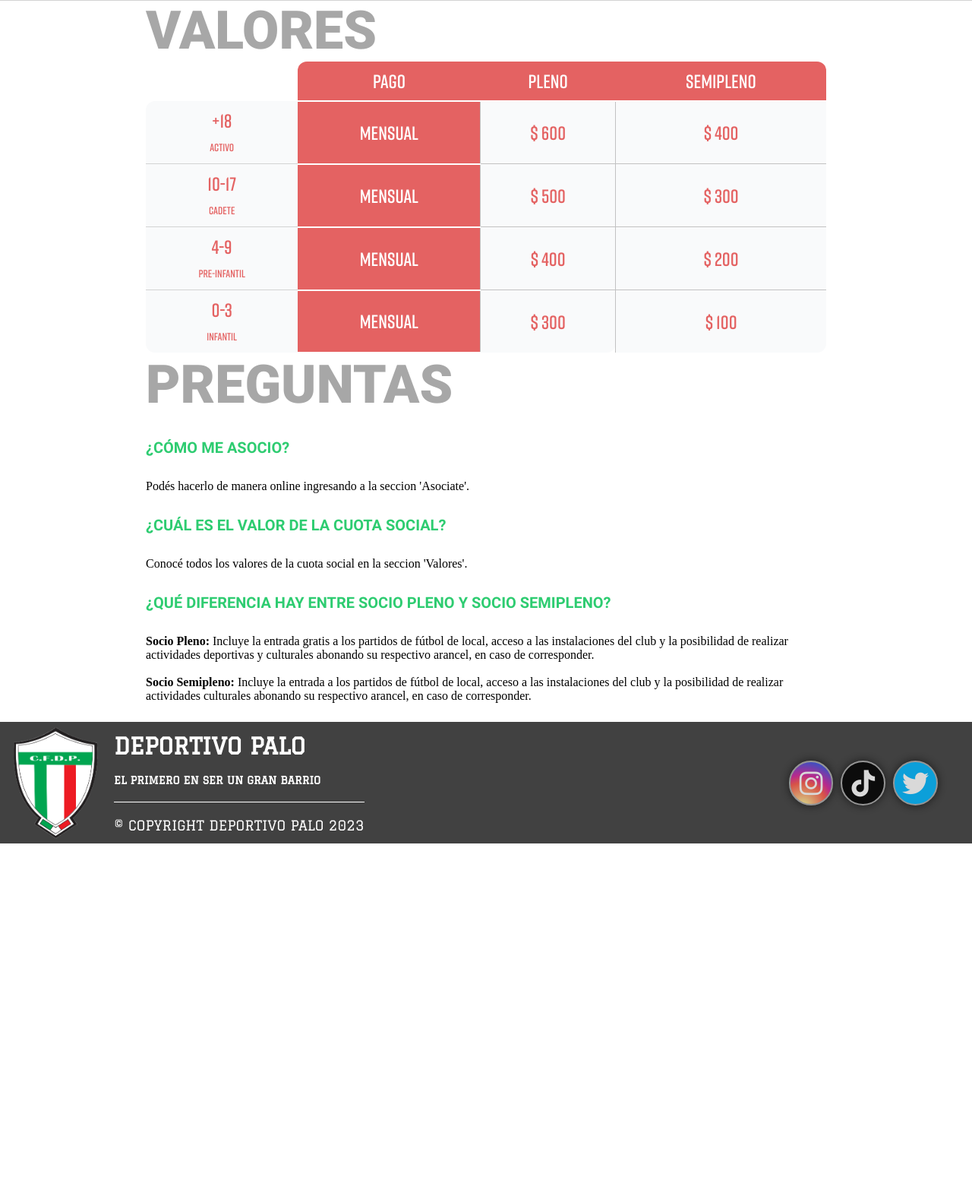
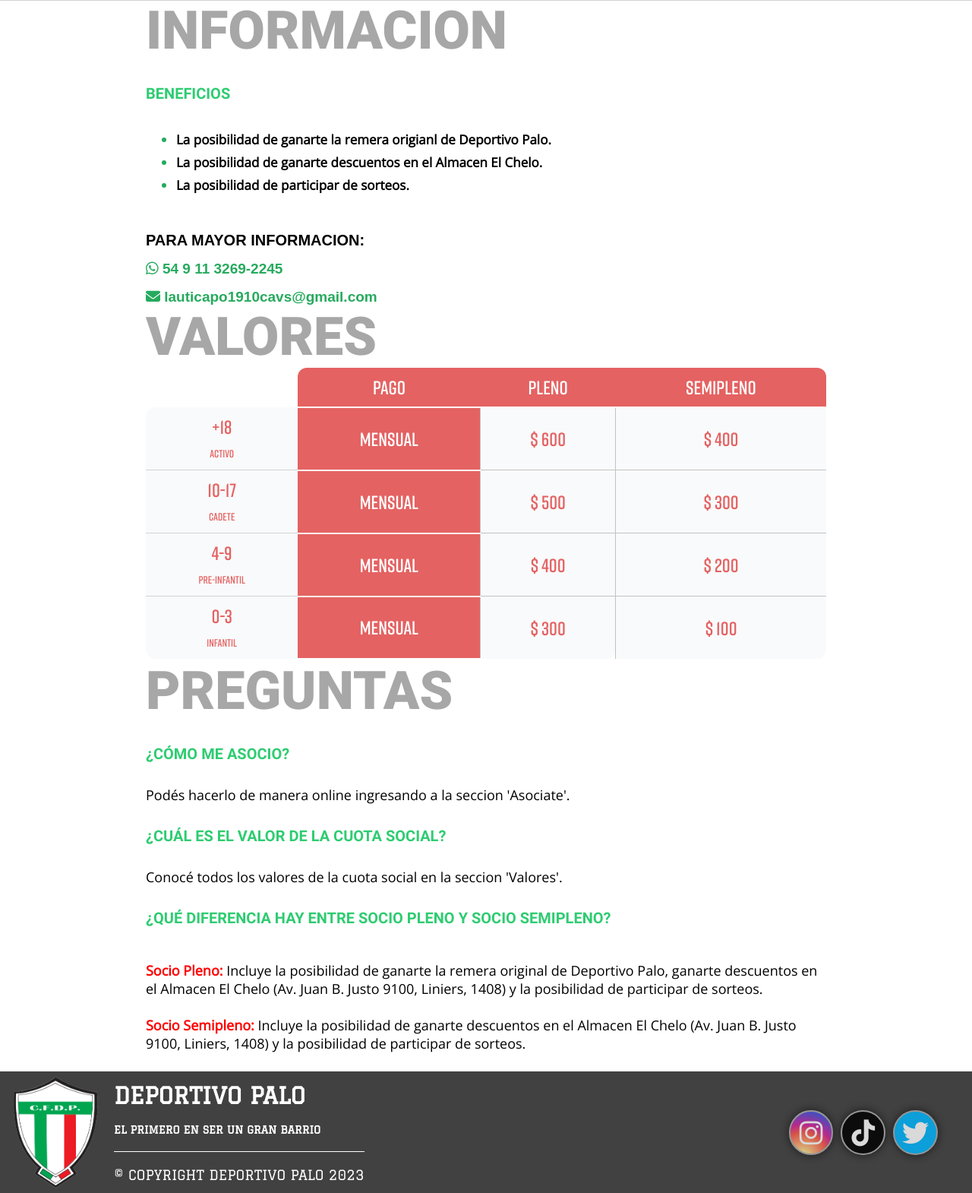
Before and after one commit to Gandito/Deportivo-Palo, a PHP site: page /vistas/socios.php in a window 1280 px wide. Shown: the part 89-1659 px from the top of the page at 76% size. Before the commit the page ends 1199 px from the top, so only its background shows below. Run offline with PHP 8.4, Linux system fonts and the light colour scheme.

Commit message:
Agregando Cambios

```diff
--- a/css/footer.css
+++ b/css/footer.css
@@ -54,7 +54,7 @@ footer {
     width: 20%;
 }
 
-.fa-brands {
+.icono_footer {
     background-color: gray;
     border-radius: 50px;
     box-shadow: 0px 0px 12px 0px rgba(0, 0, 0, 0.75);
@@ -68,7 +68,7 @@ footer {
     -webkit-box-shadow: 0px 0px 12px 0px rgba(0, 0, 0, 0.75);
 }
 
-.fa-brands:hover {
+.icono_footer:hover {
     box-shadow: 0px 0px 18px 0px rgba(95, 95, 95, 0.75);
     opacity: 1;
     -moz-box-shadow: 0px 0px 18px 0px rgba(104, 104, 104, 0.75);
--- a/css/main.css
+++ b/css/main.css
@@ -1141,6 +1141,165 @@ td {
 }
 
 /* SOCIOS */
+.contenedor_principal_socios{
+  display: grid;
+  font-family: OpenSansRegular;
+  grid-template-columns: 74% 26%;
+}
+
+
+.contenedor_izquierda_informacion ul{
+  margin-top: 10px;
+  padding-left: 40px;
+}
+
+.contenedor_izquierda_informacion ul li{
+  font-size: 17px;
+  font-weight: bold;
+  padding-top: 7px;
+}
+
+.contenedor_izquierda_informacion ul li::marker{
+  color: #26aa5d;
+}
+
+.contenedor_izquierda_informacion div{
+  margin-top: 50px;
+}
+
+.contenedor_izquierda_informacion div h3{
+  font-family: sans-serif;
+  font-size: 20px;
+  font-weight: bold;
+  padding-bottom: 15px;
+}
+
+.contenedor_izquierda_informacion p {
+  padding-bottom: 0px;
+}
+
+.contenedor_izquierda_informacion p:nth-last-child(1) {
+  padding-top: 15px;
+}
+
+.contenedor_izquierda_informacion a {
+  color: #26aa5d;
+  font-family: sans-serif;
+  font-size: 19px;
+  font-weight: bold;
+}
+
+.contenedor_izquierda_informacion a:hover {
+  text-decoration: underline;
+}
+
+.contenedor_derecha_informacion{
+  position: sticky;
+  top: 110px;
+  background-color: #f7f8ff;
+  display: grid;
+  height: 300px;
+  grid-template-columns: 1fr;
+  grid-template-rows: 1fr 1fr 1fr 1fr 1fr;
+  align-items: center;
+  margin-left: 5%;
+}
+
+.contenedor_derecha_informacion div{
+  text-align: center;
+  width: 100%;
+}
+
+.contenedor_derecha_informacion button{
+  font-family: OpenSansRegular;
+  font-size: 15px;
+  font-weight: bold;
+  background: #26aa5d;
+  border: none;
+  border-radius: 3px;
+  color: #ffffff;
+  cursor: pointer;
+  display: inline-block;
+  margin-top: 20px;
+  padding: 16px 20px;
+  position: relative;
+  overflow: hidden;
+  transition: all .3s;
+  width: 75%;
+  height: 53px;
+  z-index: 1;
+}
+
+.contenedor_derecha_informacion button:hover{
+  color: #4ade88;
+}
+
+.contenedor_derecha_informacion button::after {
+  content: "";
+  background: #343A40;
+  position: absolute;
+  z-index: -1;
+  display: block;
+  top: 0;
+  bottom: 0;
+  left: -100%;
+  right: 100%;
+  -webkit-transition: all 0.35s;
+  transition: all 0.35s;
+}
+
+.contenedor_derecha_informacion button:hover::after {
+  left: 0;
+  right: 0;
+  top: 0;
+  bottom: 0;
+  -webkit-transition: all 0.35s;
+  transition: all 0.35s;
+}
+
+.contenedor_derecha_informacion button:active,
+.contenedor_derecha_informacion button:focus {
+  outline: 4px solid #68d980c3;
+}
+
+.contenedor_derecha_informacion button span:nth-last-child(2){
+  padding-right: 30px;
+  transition: padding .3s;
+}
+
+.contenedor_derecha_informacion button:hover span:nth-last-child(2){
+  padding-right: 15px;
+}
+
+
+.contenedor_derecha_informacion h4{
+  color: #a7a7a7cb;
+  font-size: 37px;
+  font-family: RiftDemi;
+  margin-top: 30px;
+  padding-left: 40px;
+}
+
+.contenedor_derecha_informacion ul{
+  margin-top: 15px;
+  padding-left: 40px;
+}
+
+.contenedor_derecha_informacion ul li{
+  color: #26aa5d;
+  cursor: pointer;
+  font-family: sans-serif;
+  font-size: 17px;
+  font-weight: bold;
+  list-style: none;
+  margin-top: 10px;
+}
+
+.contenedor_derecha_informacion ul li:hover{
+  color: #38be70;
+  text-decoration: underline;
+}
+
 .main_socios table {
   width: 100%;
 }
@@ -1214,6 +1373,11 @@ td {
   border-right: none;
 }
 
+.main_socios_preguntas_parrafo {
+  font-family: OpenSansRegular;
+  font-size: 18px;
+}
+
 /* MARKETING */
 .main_marketing_contenedor {
   display: flex;
@@ -1250,12 +1414,7 @@ td {
   text-align: center;
 }
 
-.h4_formulario_marketing{
-  color: #2ECC71;
-  font-weight: bold;
-  font-family: OpenSansRegular;
-  font-size: 30px;
-  margin-top: 30px;
+.main_marketing_titulo {
   text-align: center;
 }
 
--- a/css/responsive_footer.css
+++ b/css/responsive_footer.css
@@ -7,7 +7,7 @@
         font-size: 14px;
     }
 
-    .fa-brands {
+    .icono_footer {
         font-size: 35px;
     }
 }
@@ -39,7 +39,7 @@
         align-items: flex-end;
     }
 
-    .fa-brands, .fa-instagram {
+    .icono_footer, .fa-instagram {
         border: none;
         font-size: 23px;
         background: transparent;
@@ -47,7 +47,7 @@
         justify-content: right;
     }
 
-    .fa-brands:hover {
+    .icono_footer:hover {
         box-shadow: none;
     }
 }
@@ -79,7 +79,7 @@
         display: none;
     }
 
-    .fa-brands {
+    .icono_footer {
         font-size: 15px;
         margin: 0px;
     }
--- a/css/responsive_main.css
+++ b/css/responsive_main.css
@@ -988,10 +988,6 @@
         font-size: 14px;
     }
 
-    .h4_formulario_marketing {
-        font-size: 25px;
-    }
-
     .contenedor_formulario {
         width: 100%;
     }
@@ -1029,10 +1025,6 @@
         font-size: 12px;
     }
 
-    .h4_formulario_marketing {
-        font-size: 22px;
-    }
-
     .contenedor_formulario {
         width: 100%;
     }
@@ -1059,11 +1051,6 @@
     .almacen p,
     .lns p {
         font-size: 10px;
-    }
-
-    .h4_formulario_marketing {
-        font-size: 20px;
-        margin-top: 40px;
     }
 
     .contenedor_formulario {
@@ -1101,3 +1088,56 @@
         padding: 10px 14px;
     }
 }
+
+/* SOCIOS */
+@media screen and (max-width: 1440px) {
+    .contenedor_principal_socios {
+        display: grid;
+        font-family: OpenSansRegular;
+        grid-template-columns: 65% 30% 5%;
+    }
+
+    .contenedor_derecha_informacion button span:nth-last-child(2) {
+        padding-right: 11px;
+        transition: padding .3s;
+    }
+
+    .contenedor_derecha_informacion button:hover span:nth-last-child(2) {
+        padding-right: 6px;
+    }
+}
+
+@media screen and (max-width: 1280px) {
+    .contenedor_principal_socios {
+        display: grid;
+        font-family: OpenSansRegular;
+        grid-template-columns: 100%;
+    }
+
+    .contenedor_derecha_informacion {
+        display: none;
+    }
+}
+
+@media screen and (max-width: 380px) {
+    .contenedor_izquierda_informacion a {
+        font-size: 15px;
+    }
+
+    .contenedor_izquierda_informacion div h3 {
+        font-size: 18px;
+    }
+
+    .contenedor_izquierda_informacion ul {
+        margin-top: 10px;
+        padding-left: 25px;
+    }
+
+    .main_socios_tabla_edad {
+        font-size: 16px;
+    }
+
+    .main_socios_tabla_estado {
+        font-size: 8px;
+    }
+}
--- a/inc/footer.php
+++ b/inc/footer.php
@@ -8,12 +8,12 @@
 </div>
 <div class="footer_redes">
     <div>
-        <a class="footer_links" target="_blank" href="https://www.instagram.com/cfdeportivopalo/"><i class="fa-brands fa-instagram"></i></a>
+        <a class="footer_links" target="_blank" href="https://www.instagram.com/cfdeportivopalo/"><i class="icono_footer fa-brands fa-instagram"></i></a>
     </div>
     <div>
-        <a class="footer_links" target="_blank" href="https://www.tiktok.com/@cfdeportivopalo"><i class="fa-brands fa-tiktok"></i></a>
+        <a class="footer_links" target="_blank" href="https://www.tiktok.com/@cfdeportivopalo"><i class="icono_footer fa-brands fa-tiktok"></i></a>
     </div>
     <div>
-        <a class="footer_links" target="_blank" href="https://twitter.com/CFDeportivoPalo"><i class="fa-brands fa-twitter"></i></a>
+        <a class="footer_links" target="_blank" href="https://twitter.com/CFDeportivoPalo"><i class="icono_footer fa-brands fa-twitter"></i></a>
     </div>
 </div>
--- a/vistas/marketing.php
+++ b/vistas/marketing.php
@@ -27,7 +27,7 @@
             </div>
         </div>
         <div class="main_marketing_contacto">
-            <h4 class="h4_formulario_marketing">Contactate con Marketing</h4>
+            <h2 class="main_marketing_titulo">Contactate con Marketing</h2>
             <div class="contenedor_formulario">
                 <form class="main_marketing_form" action="https://formspree.io/f/moqbgeka" method="POST">
                     <div class="contenedor_seccion_formulario_marketing">
--- a/vistas/socios.php
+++ b/vistas/socios.php
@@ -13,7 +13,23 @@
 
     <span id="ancla_informacion" class="ocultar">Informacion</span>
     <main class="main_socios">
-        <h1>VALORES</h1>
+        <h1>INFORMACION</h1>
+        <div class="contenedor_principal_socios">
+            <div class="contenedor_izquierda_socios">
+                <div class="contenedor_izquierda_informacion">
+                    <h2>BENEFICIOS</h2>
+                    <ul>
+                        <li>La posibilidad de ganarte la remera origianl de Deportivo Palo.</li>
+                        <li>La posibilidad de ganarte descuentos en el Almacen El Chelo.</li>
+                        <li>La posibilidad de participar de sorteos.</li>
+                    </ul>
+
+                    <div>
+                        <h3>PARA MAYOR INFORMACION:</h3>
+                        <p><a href=""><span><i class="icono_informacion fa-brands fa-whatsapp"></i></span> 54 9 11 3269-2245</a></p>
+                        <p><a href=""><span><i class="icono_informacion fa-solid fa-envelope"></i></span> lauticapo1910cavs@gmail.com</a></p>
+                    </div>
+                    <h1>VALORES</h1>
         <table class="main_socios_tabla">
             <tr>
                 <td class="main_socios_tabla_none"></td>
@@ -49,12 +65,27 @@
 
         <h1>PREGUNTAS</h1>
         <h2>¿Cómo me asocio?</h2>
-        <p>Podés hacerlo de manera online ingresando a la seccion 'Asociate'.</p>
+        <p class="main_socios_preguntas_parrafo">Podés hacerlo de manera online ingresando a la seccion 'Asociate'.</p>
         <h2>¿Cuál es el valor de la cuota social?</h2>
-        <p>Conocé todos los valores de la cuota social en la seccion 'Valores'.</p>
+        <p class="main_socios_preguntas_parrafo">Conocé todos los valores de la cuota social en la seccion 'Valores'.</p>
         <h2>¿Qué diferencia hay entre Socio Pleno y Socio Semipleno?</h2>
-        <p><strong>Socio Pleno:</strong> Incluye la entrada gratis a los partidos de fútbol de local, acceso a las instalaciones del club y la posibilidad de realizar actividades deportivas y culturales abonando su respectivo arancel, en caso de corresponder. <br> <br>
-        <strong>Socio Semipleno:</strong> Incluye la entrada a los partidos de fútbol de local, acceso a las instalaciones del club y la posibilidad de realizar actividades culturales abonando su respectivo arancel, en caso de corresponder.</p>
+        <p class="main_socios_preguntas_parrafo"><strong style="color: red;">Socio Pleno:</strong> Incluye la posibilidad de ganarte la remera original de Deportivo Palo, ganarte descuentos en el Almacen El Chelo (Av. Juan B. Justo 9100, Liniers, 1408) y la posibilidad de participar de sorteos. <br> <br>
+            <strong style="color: red;">Socio Semipleno:</strong> Incluye la posibilidad de ganarte descuentos en el Almacen El Chelo (Av. Juan B. Justo 9100, Liniers, 1408) y la posibilidad de participar de sorteos.
+        </p>
+                </div>
+            </div>
+            <div class="contenedor_derecha_informacion">
+                <div>
+                    <button><span>HACETE SOCIO</span> <span> > </span></button>
+                </div>
+                <h4>SOCIOS</h4>
+                <ul>
+                    <li>INFORMACION</li>
+                    <li>VALORES</li>
+                    <li>PREGUNTAS</li>
+                </ul>
+            </div>
+        </div>
     </main>
 
     <footer>
```
Also changed, not shown: vistas/socios_asociate.php (added, +20 -0 lines).
